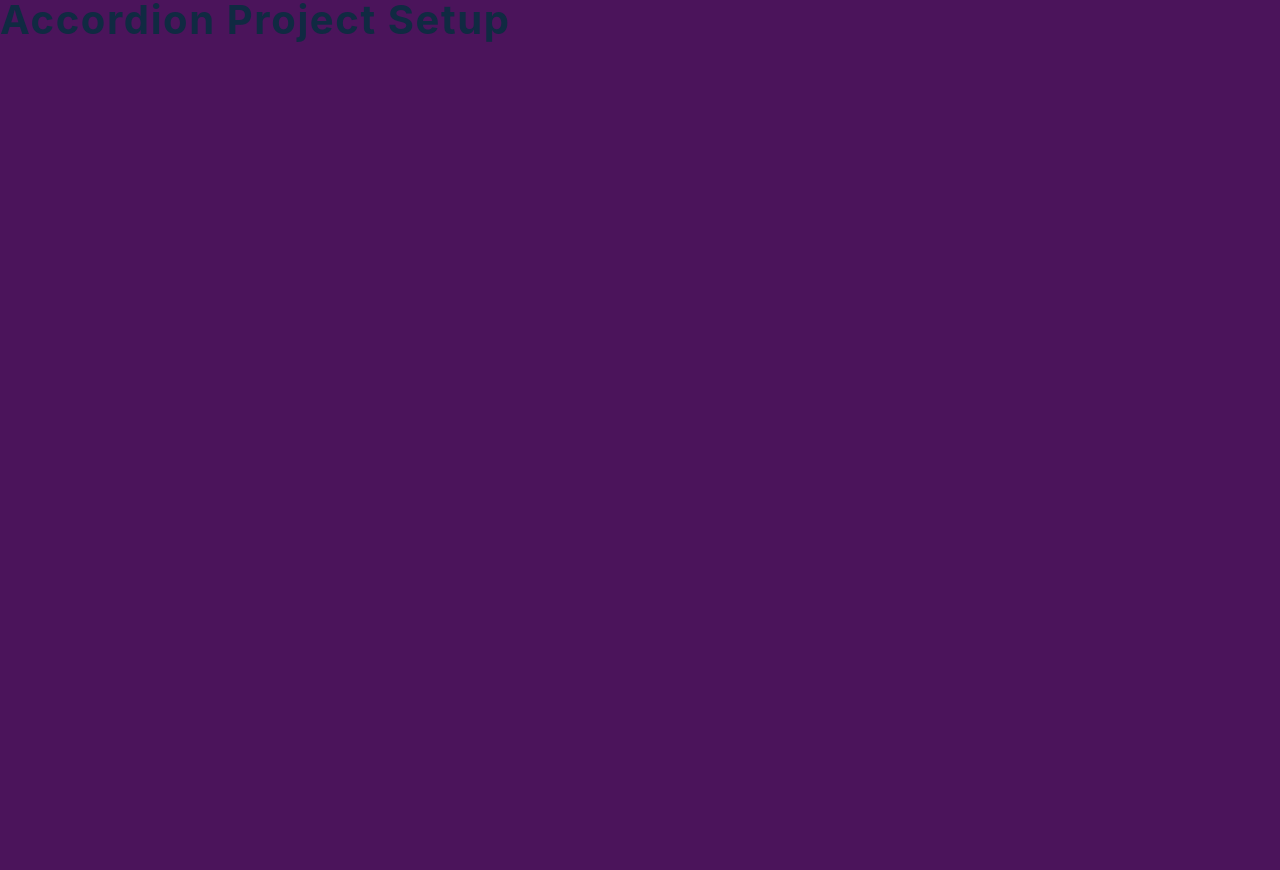
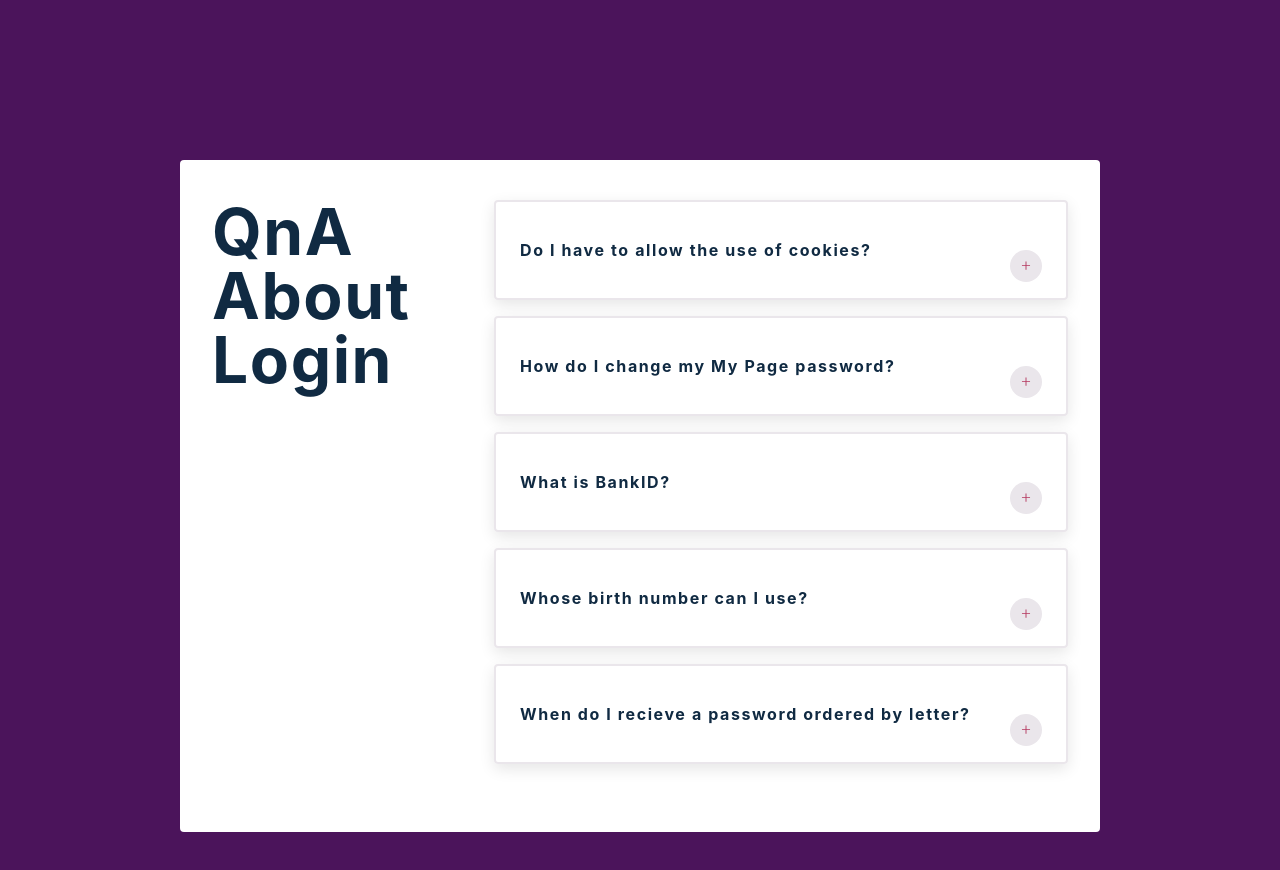
Before and after one commit to sumitsasidharan/basic-react-projects-js, a React (Create React App) app: page / in a window 1280 px wide. Shown: the top 870 px of the page. Before the commit the page ends 800 px from the top, so only its background shows below. Built offline with nearby package versions, Linux system fonts and the light colour scheme.

Commit message:
update accordion

```diff
--- a/src/04-accordion/AccordionApp.jsx
+++ b/src/04-accordion/AccordionApp.jsx
@@ -5,7 +5,22 @@
 import './AccordionApp.css';
 
 function AccordionApp() {
-   return <h2>accordion project setup</h2>;
+   const [questions, setQuestions] = useState(data);
+
+   return (
+      <main>
+         <div className="container">
+            <h1>QnA about Login</h1>
+            <section className="info">
+               {
+                  questions.map((question) => {
+                     return <SingleQuestion key={question.id} {...question} />
+                  })
+               }
+            </section>
+         </div>
+      </main>
+   )
 }
 
 export default AccordionApp;
--- a/src/04-accordion/Question.jsx
+++ b/src/04-accordion/Question.jsx
@@ -1,8 +1,21 @@
 import React, { useState } from 'react';
 import { AiOutlineMinus, AiOutlinePlus } from 'react-icons/ai';
 
-const Question = () => {
-   return <h2>question component</h2>;
+const Question = ({title, info}) => {
+   const [showInfo, setShowInfo] = useState(false);
+
+   return (
+      <article className="question">
+         <header>
+            <h4>{title}</h4>
+            <button className="btn" onClick={() => setShowInfo(prev => !prev)}>
+               {showInfo ? <AiOutlineMinus /> : <AiOutlinePlus />}
+            </button>
+         </header>
+
+         {showInfo && <p>{info}</p>}
+      </article>
+   );
 };
 
 export default Question;
--- a/src/App.js
+++ b/src/App.js
@@ -11,4 +11,3 @@
 }
 
 export default App;
-// 1.17.39
```
